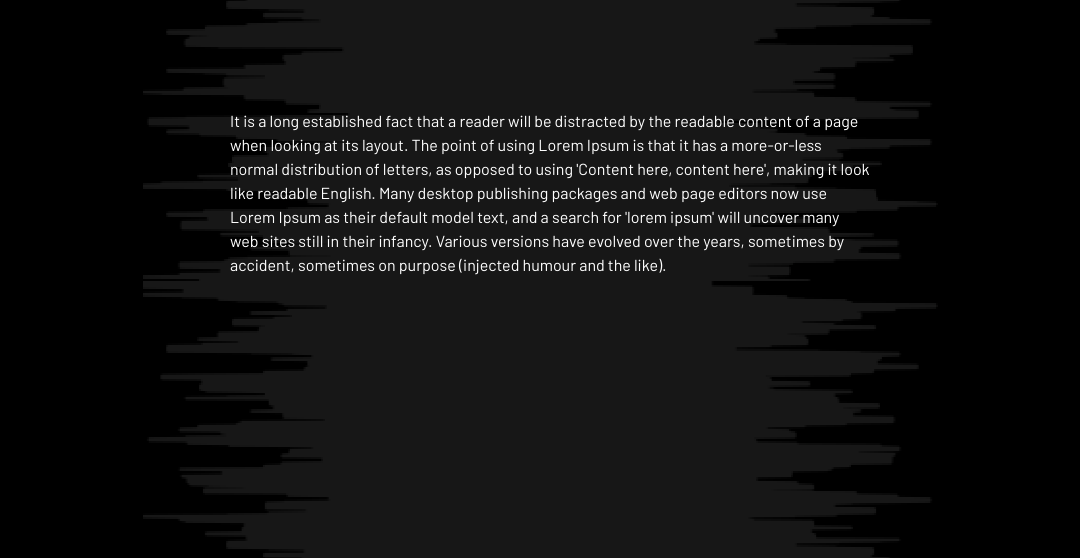
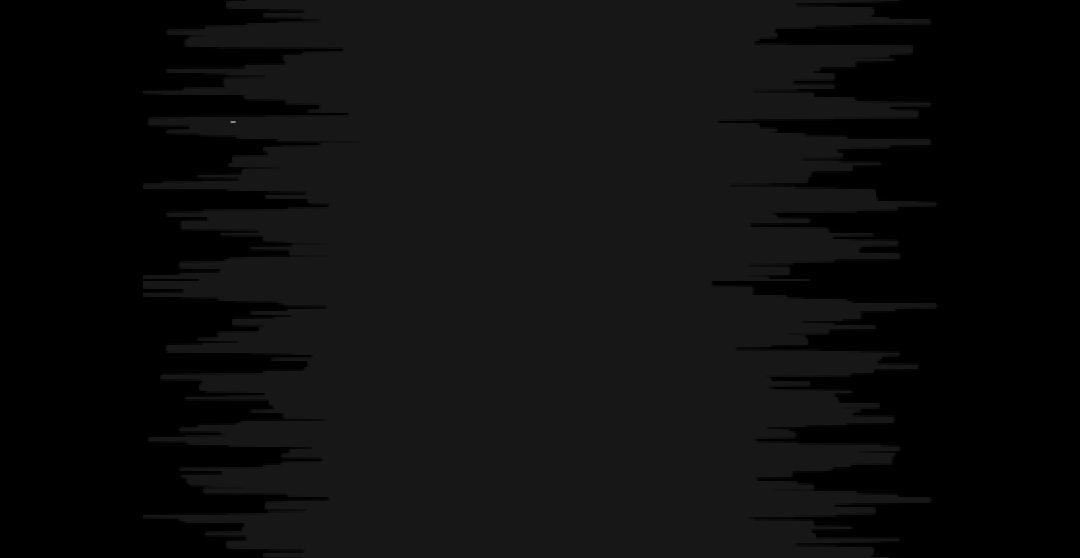
Before and after one commit to AkseliSavisalo/portfolio, a plain HTML site: page about.html in a window 1280 px wide. Shown: the part 235-793 px from the top of the page, without its empty margins (90-1170 px from the left). Drawn offline with Linux system fonts and the light colour scheme.

Commit message:
Update about.html

```diff
--- a/about.html
+++ b/about.html
@@ -69,7 +69,7 @@
                 Me.
             </h2>
             <p class="long-description">
-                It is a long established fact that a reader will be distracted by the readable content of a page when looking at its layout. The point of using Lorem Ipsum is that it has a more-or-less normal distribution of letters, as opposed to using 'Content here, content here', making it look like readable English. Many desktop publishing packages and web page editors now use Lorem Ipsum as their default model text, and a search for 'lorem ipsum' will uncover many web sites still in their infancy. Various versions have evolved over the years, sometimes by accident, sometimes on purpose (injected humour and the like).
+                -
             </p>
         </div>
         <img src="images/mega_boi_thicc.png" alt="project-background" id="project-background" class="project-background">
```
